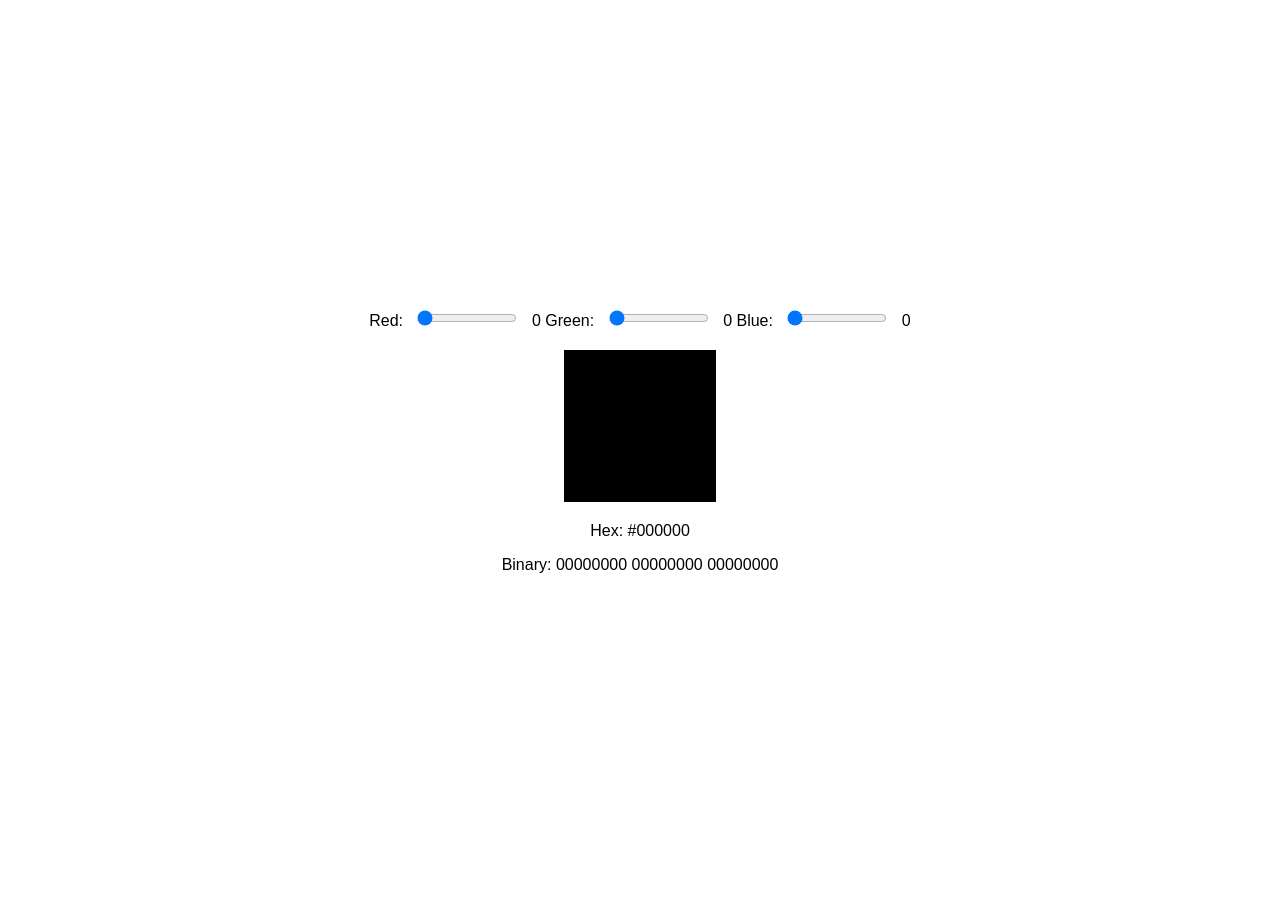
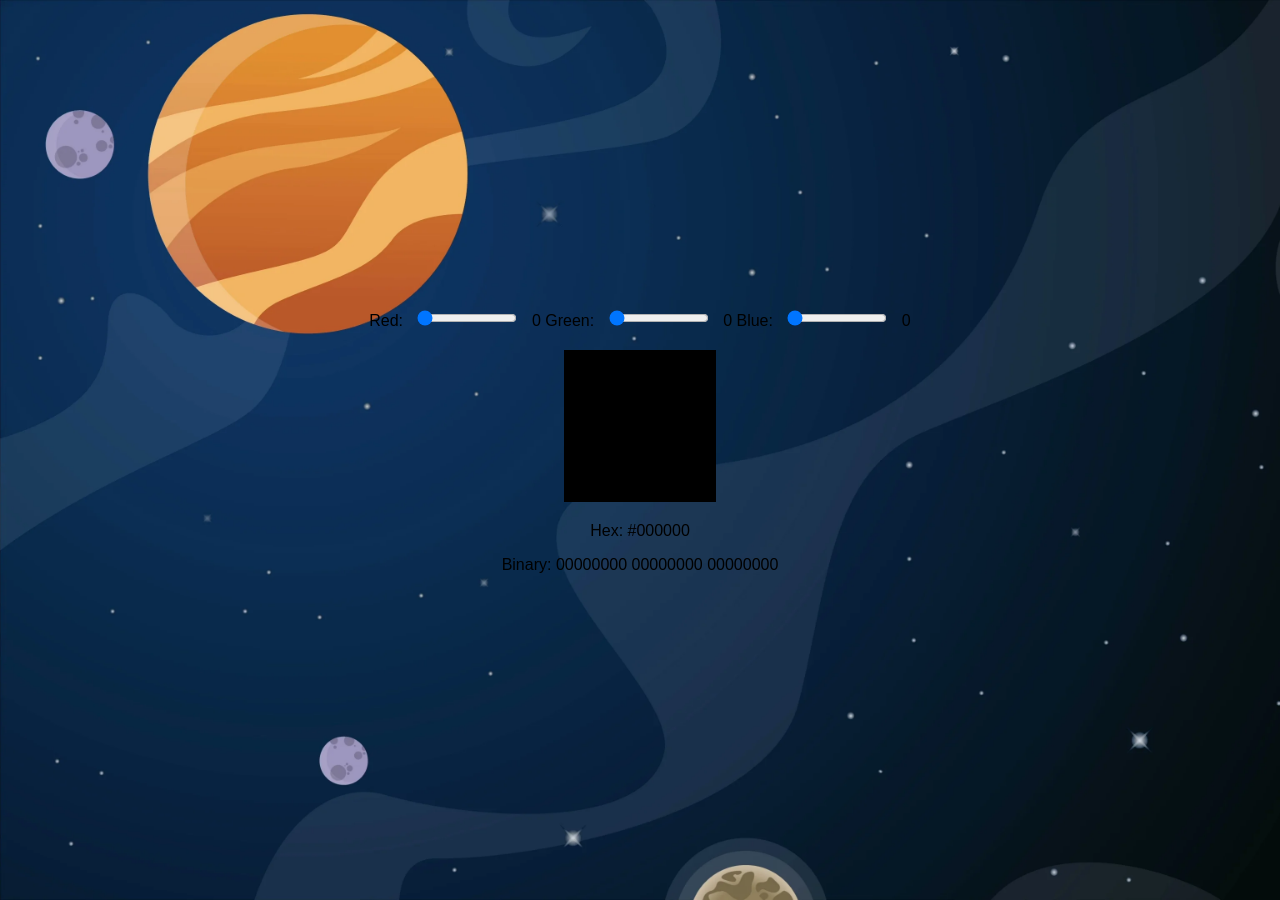
Before and after one commit to tarasehdave/solid-octo-goggles, a Jekyll site: the page colorslider.html, which Jekyll copies as it is, in a window 1280 px wide. Built offline with Jekyll 4.4.1, drawn with Linux system fonts in a browser that asks for light colours.

Commit message:
background image

```diff
--- a/colorslider.html
+++ b/colorslider.html
@@ -5,12 +5,15 @@
     <meta name="viewport" content="width=device-width, initial-scale=1.0">
     <style>
        body {
-            font-family: 'Arial', sans-serif;
       display: flex;
       justify-content: center;
       align-items: center;
       height: 100vh;
       margin: 0;
+      font-family: Arial, sans-serif;
+      background-image: url('./images/colorplanet.webp');
+      background-repeat: no-repeat;
+      background-size: cover;
     }
 
         .color-picker {
```
Lines whose indentation alone changed are shown as unchanged.
